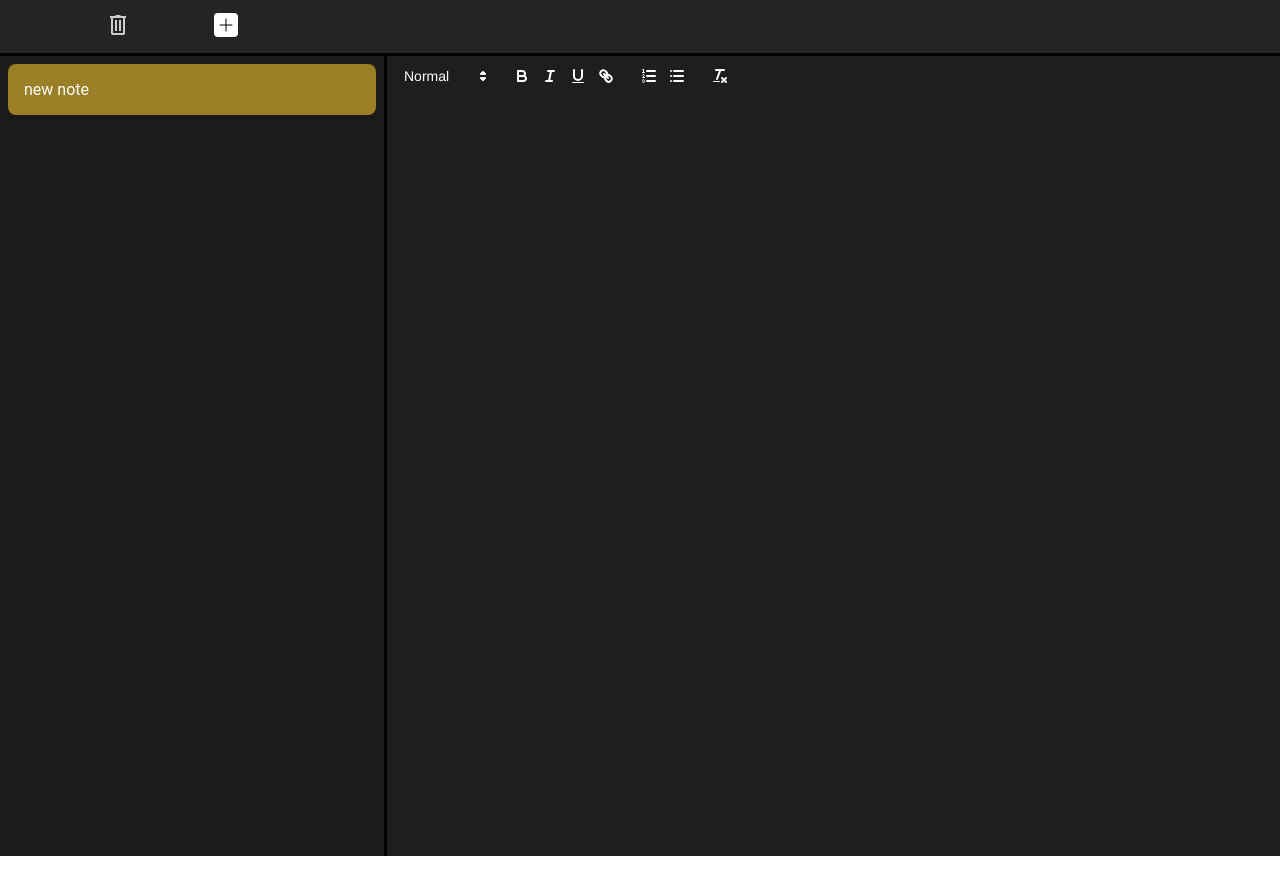
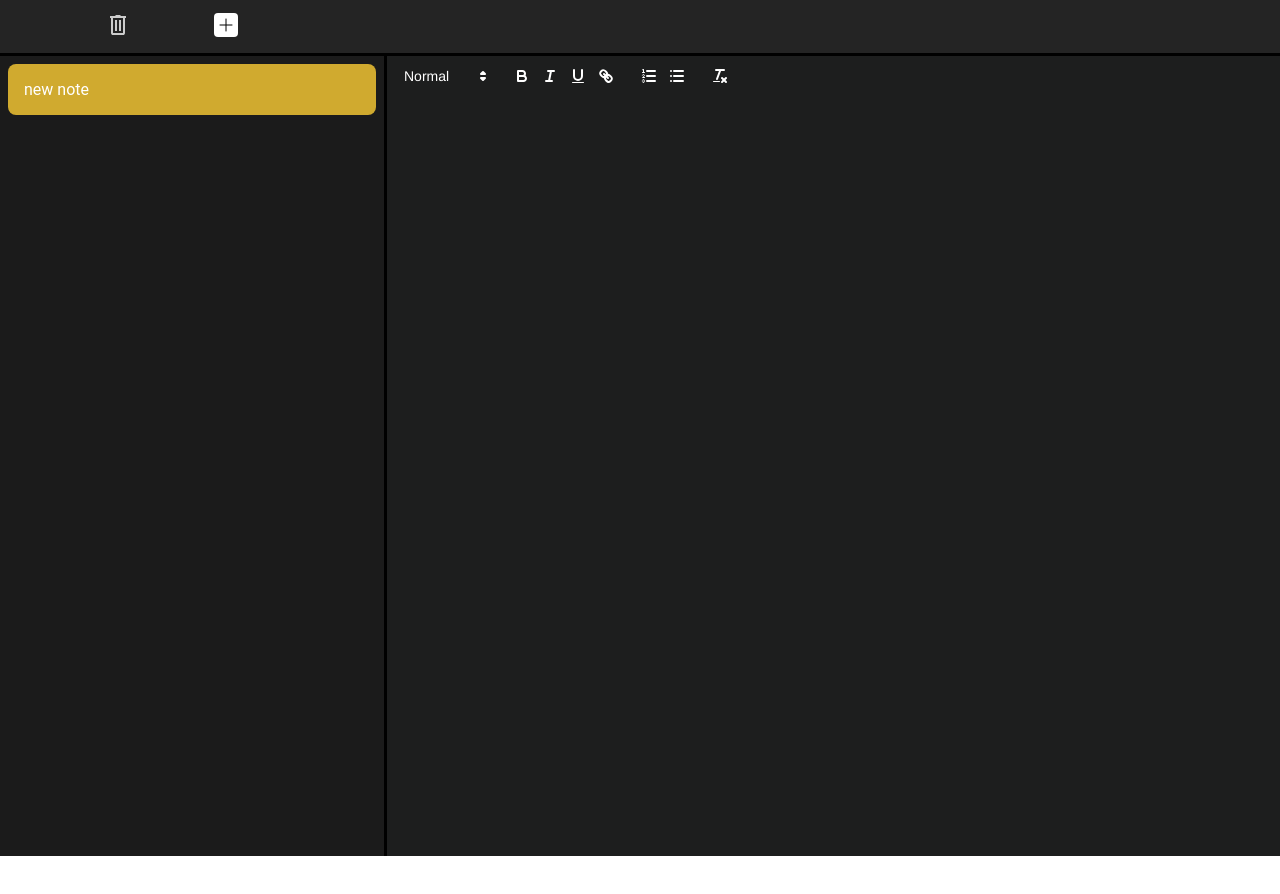
Before and after one commit to loqumi/Notes, a React (Create React App) app: page / in a window 1280 px wide. Both pictures are taken after a click on the button 226 px from the left and 26 px from the top of the page. Shown: the top 894 px of the page. Built offline with nearby package versions, Linux system fonts and the light colour scheme.

Commit message:
added active style for active note

```diff
--- a/src/components/ListItem.tsx
+++ b/src/components/ListItem.tsx
@@ -13,14 +13,15 @@ interface ListItemProps {
 }
 
 function ListItem({ note }: ListItemProps) {
-    const { selectNote } = useContext(NotesContext);
+    const { selectNote, selectedNote } = useContext(NotesContext);
+    const isActive = selectedNote?.id === note.id
 
     const handleClick = () => {
         selectNote(note);
     };
 
     return (
-        <div className={styles.list_item} onClick={handleClick}>
+        <div className={`${styles.list_item} ${isActive ? styles.active : ""}`} onClick={handleClick}>
             {note.title}
         </div>
     );
--- a/src/styles/ListItem.module.css
+++ b/src/styles/ListItem.module.css
@@ -2,5 +2,12 @@
     border-radius: 8px;
     margin: 8px;
     padding: 16px;
-    background-color: #9a7f26;
+    transition: .3s;
+    cursor: pointer;
 }
+.list_item:hover {
+    background: rgba(122, 121, 121, 0.56);
+}
+.list_item.active {
+    background-color: #d0aa2f;
+}
```
